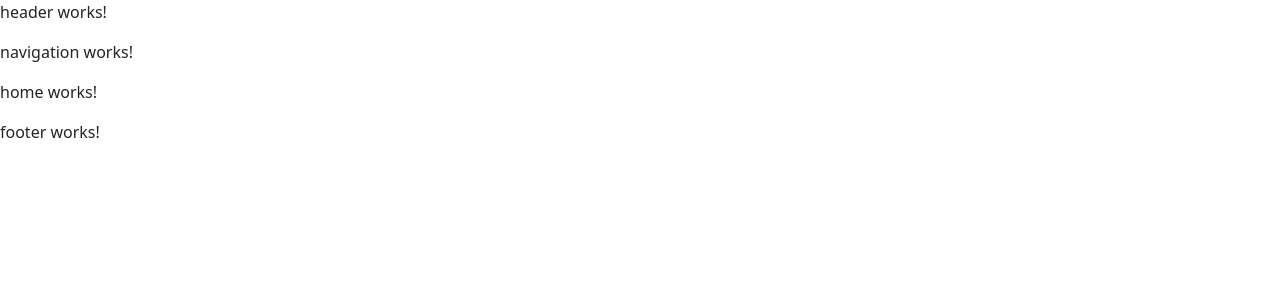
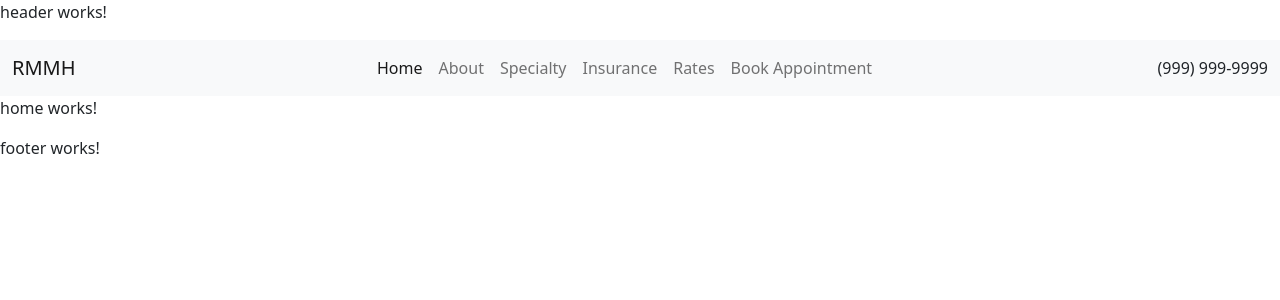
Before and after one commit to skaz9061/restful-mind, an Angular app: page /home in a window 1280 px wide. Shown: the top 300 px of the page. Built offline with nearby package versions, Linux system fonts and the light colour scheme.

Commit message:
basic navbar set up

```diff
--- a/src/app/navigation/navigation.component.html
+++ b/src/app/navigation/navigation.component.html
@@ -1 +1,28 @@
-<p>navigation works!</p>
+<nav class="navbar navbar-expand-lg bg-light">
+  <div class="container-fluid">
+   <a class="navbar-brand" routerLink="/">RMMH</a>
+    <ul ngbNav class="nav navbar-nav mb-2 mb-lg-0">
+      <li ngbNavItem="1">
+        <a ngbNavLink routerLink="/">Home</a>
+      </li>
+      <li ngbNavItem="2">
+        <a ngbNavLink routerLink="/about">About</a>
+      </li>
+      <li ngbNavItem="3">
+        <a ngbNavLink routerLink="/specialty">Specialty</a>
+      </li>
+      <li ngbNavItem="4">
+        <a ngbNavLink routerLink="/insurance">Insurance</a>
+      </li>
+      <li ngbNavItem="5">
+        <a ngbNavLink routerLink="/rates">Rates</a>
+      </li>
+      <li ngbNavItem="6">
+        <a ngbNavLink routerLink="/booking">Book Appointment</a>
+      </li>
+    </ul>
+    <div>
+      (999) 999-9999
+    </div>
+  </div>
+</nav>
```
